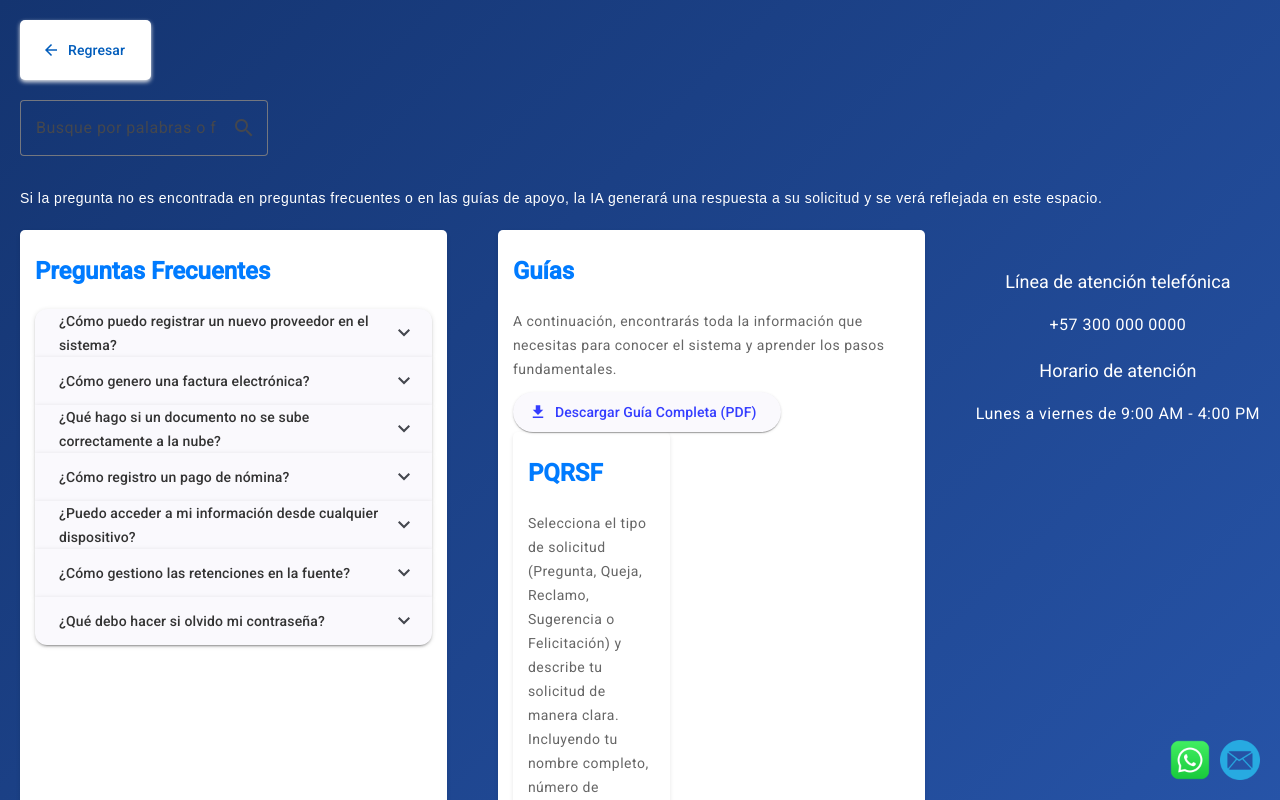
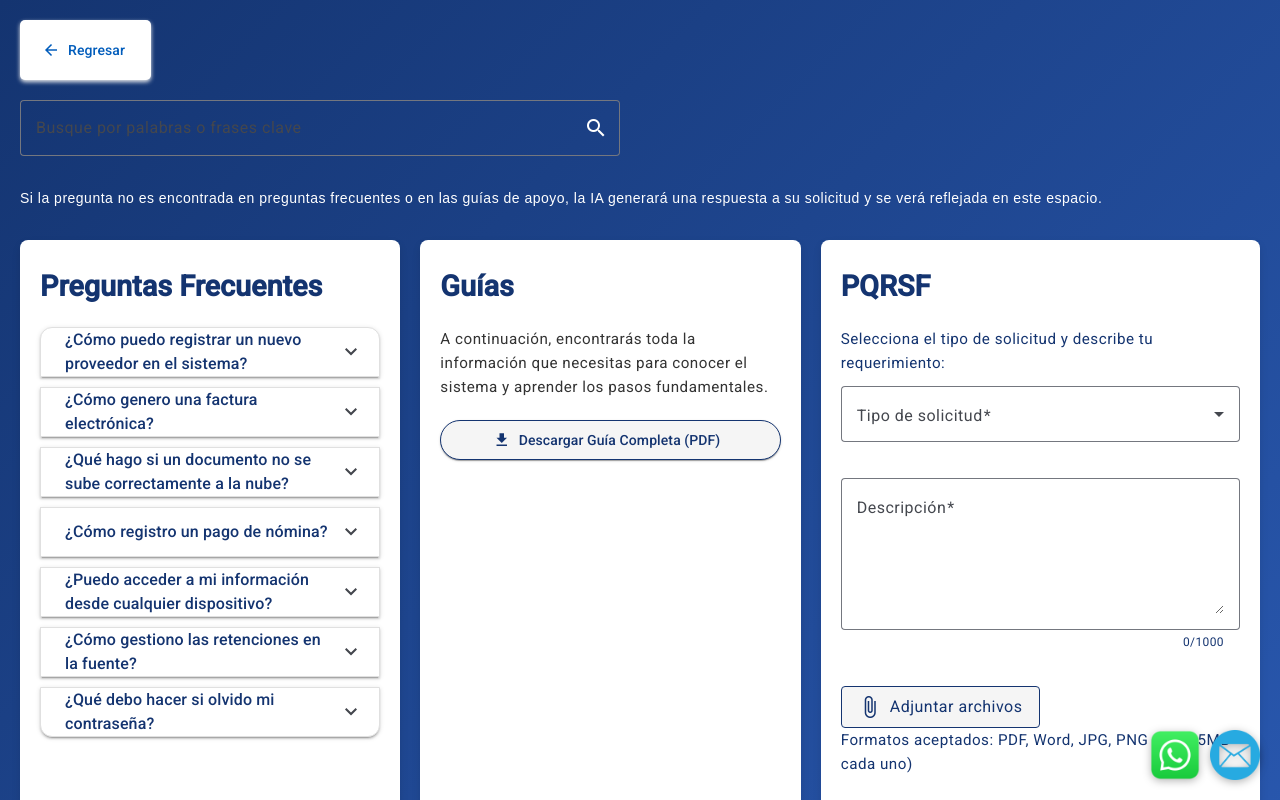
Before and after one commit to Diana-hub4/demo-dian, an Angular app: page /ayuda in a window 1280 px wide. Shown: the top 800 px of the page. Built offline with nearby package versions, Linux system fonts and the light colour scheme.

Commit message:
conexion pqrsf

```diff
--- a/src/app/ayuda/ayuda.component.css
+++ b/src/app/ayuda/ayuda.component.css
@@ -1,10 +1,8 @@
 .ayuda-container {
   padding: 20px;
-  text-align: center;
   background: linear-gradient(135deg, #143470, #2c5db8);
   min-height: 100vh;
-  position: relative;
-  color: white !important;
+  color: white;
 }
 
 .top-bar {
@@ -20,59 +18,255 @@
   box-shadow: 0 2px 4px rgb(237, 237, 237);
 }
 
-.pqrsf-section button {
-  margin-top: 10px; /* Ajusta el valor según sea necesario */
-}
-
 .search-section {
-  text-align: left;
-  margin-bottom: 20px;
-  color: white !important;
+  margin-bottom: 30px;
 }
 
 .search-bar {
-  color: white !important;
   width: 100%;
-  max-width: 500px;
+  max-width: 600px;
   margin-bottom: 10px;
 }
 
-.search-field .mat-input-element::placeholder {
+.search-field {
+  width: 100%;
+}
+
+.search-field .mat-form-field-outline {
   color: white !important;
-  opacity: 1;
 }
 
 .search-field .mat-input-element {
   color: white !important;
 }
 
+.search-field .mat-form-field-label {
+  color: white !important;
+}
+
+.search-field .mat-form-field-outline-thick {
+  color: white !important;
+}
+
+.search-field .mat-icon {
+  color: white !important;
+}
+
 .search-message {
   font-family: 'Poppins', sans-serif;
   font-size: 14px;
-  color: #fff; /* Texto blanco para contraste */
 }
 
 .sections-container {
   display: flex;
-  justify-content: space-between;
-  margin-bottom: 20px;
-  gap: 20px; /* Separación entre secciones */
+  flex-wrap: wrap;
+  gap: 20px;
+  margin-bottom: 100px;
 }
 
-.faq-section, .guide-section, .pqrsf-section {
-  width: 32%; /* Cada sección ocupa un tercio del espacio */
-  text-align: left;
-  background-color: #fff; /* Fondo blanco para las secciones */
-  padding: 15px;
-  border-radius: 5px;
-  box-shadow: 0 2px 4px rgba(0, 0, 0, 0.1);
+.mat-expansion-panel {
+  background: rgba(255, 255, 255, 0.1) !important;
+  color: white !important;
 }
 
-.faq-title, .guide-title, .pqrsf-title {
-  font-family: 'Roboto', sans-serif;
-  font-size: 24px;
-  font-weight: 600; /* Semibold */
-  color: #007bff; /* Azul similar al fondo */
+.mat-expansion-panel-header-title {
+  color: white !important;
+  font-weight: 500;
+}
+
+.mat-expansion-panel-content {
+  color: rgba(255, 255, 255, 0.9) !important;
+}
+
+.section-column {
+  flex: 1;
+  min-width: 300px;
+  background: rgba(255, 255, 255, 0.1);
+  border-radius: 8px;
+  padding: 20px;
+  backdrop-filter: blur(5px);
+}
+
+.faq-section {
+  width: 100%;
+  background: white;
+  border-radius: 8px;
+  padding: 20px;
+  box-shadow: 0 4px 8px rgba(0, 0, 0, 0.1);
+  color: #143470;
+}
+
+.faq-section p{
+  color: #333;
+  font-size: 0.95rem;
+}
+
+.faq-section h2 {
+  font-size: 1.8rem !important;
+  color: #143470 !important; /* Título en azul oscuro */
+  margin-bottom: 15px;
+  font-weight: 600;
+}
+
+.faq-section .mat-expansion-panel {
+  background: white !important;
+  color: #333 !important; /* Texto negro para el contenido */
+  border: 1px solid #e0e0e0 !important;
+}
+
+.faq-section .mat-expansion-panel-header-title {
+  color: #143470 !important; /* Preguntas en azul oscuro */
+  font-weight: 500;
+}
+
+.faq-section .mat-expansion-panel-content {
+  color: #333 !important; /* Respuestas en negro */
+}
+
+.faq-section .mat-expansion-indicator::after {
+  color: #143470 !important; /* Flecha del acordeón en azul */
+}
+
+.guide-section {
+  width: 100%;
+  background: white;
+  border-radius: 8px;
+  padding: 20px;
+  box-shadow: 0 4px 8px rgba(0, 0, 0, 0.1);
+  color: #143470;
+}
+
+.guide-section h2 {
+  color: #143470;
+  font-size: 1.8rem;
+  margin-bottom: 15px;
+  font-weight: 600;
+}
+
+.guide-section p {
+  color: #333;
+  font-size: 0.95rem;
+}
+
+.guide-section button {
+  color: white !important; /* Texto blanco para el botón */
+}
+
+.guide-section button[mat-raised-button] {
+  background-color: #f5f5f5 !important;
+  color: #143470 !important;
+  border: 1px solid #143470 !important;
+  width: 100%;
+  padding: 8px 0;
+}
+
+.guide-section button[mat-raised-button]:hover {
+  background-color: #e0e0e0 !important;
+}
+
+.pqrsf-section {
+  width: 100%;
+  background: white;
+  border-radius: 8px;
+  padding: 20px;
+  box-shadow: 0 4px 8px rgba(0, 0, 0, 0.1);
+  color: #143470;
+}
+
+.pqrsf-section h2 {
+  color:  #143470;
+  margin-bottom: 15px;
+  font-size: 1.8rem;
+  font-weight: 600;
+}
+
+.pqrsf-section p {
+  color: #143470;
+  font-size: 0.95rem;
+}
+
+.full-width {
+  width: 100%;
+  margin-bottom: 16px;
+}
+
+/* Estilos para la carga de archivos */
+.file-upload-container {
+  margin: 20px 0;
+}
+
+.file-upload-button {
+  display: inline-flex;
+  align-items: center;
+  padding: 8px 16px;
+  background-color: #f5f5f5;
+  color: #143470;
+  border: 1px solid #143470;
+  border-radius: 4px;
+  cursor: pointer;
+  transition: all 0.3s;
+}
+
+.file-upload-button:hover {
+  background-color: #e0e0e0;
+}
+
+.file-upload-button mat-icon {
+  margin-right: 8px;
+}
+
+.file-upload-hint {
+  font-size: 0.8rem;
+  color: #666;
+  margin-top: 8px;
+}
+
+.file-list {
+  margin-top: 15px;
+}
+
+.file-list ul {
+  list-style: none;
+  padding: 0;
+  margin: 0;
+}
+
+.file-list li {
+  display: flex;
+  justify-content: space-between;
+  align-items: center;
+  padding: 8px;
+  background: #f9f9f9;
+  border-radius: 4px;
+  margin-bottom: 5px;
+}
+
+.file-list li button {
+  color: #ff4444;
+}
+
+.file-upload input[type="file"] {
+  display: none;
+}
+
+.file-upload label {
+  display: inline-block;
+  padding: 8px 16px;
+  background: #3f51b5;
+  color: white;
+  border-radius: 4px;
+  cursor: pointer;
+}
+
+.file-upload ul {
+  list-style-type: none;
+  padding: 0;
+  margin-top: 10px;
+}
+
+.file-upload li {
+  padding: 5px 0;
+  border-bottom: 1px solid #ddd;
 }
 
 .faq-question {
@@ -87,44 +281,94 @@
   color: #666;
 }
 
-.guide-section p, .pqrsf-section p {
-  font-family: 'Roboto', sans-serif;
-  font-size: 14px;
-  color: #666;
-}
-
 .file-upload {
   margin: 15px 0;
 }
 
 .file-upload p {
-  font-family: 'Roboto', sans-serif;
   font-size: 14px;
   color: #666;
 }
 
+/* Estilo para la sección de atención telefónica */
 .info-section {
-  margin-top: 30px;
-  font-family: 'Roboto', sans-serif;
-  font-size: 16px; /* Tamaño de letra más pequeño */
-  color: #fff; /* Texto blanco para contraste */
+  text-align: center;
+  margin: 40px auto;
+  color: white;
+  width: 100%;
+  max-width: 600px;
+  padding: 0 20px;
 }
 
 .info-section h3 {
-  font-size: 18px; /* Tamaño de letra más pequeño */
-  color: #fff; /* Texto blanco para contraste */
+  font-size: 1.4rem;
+  margin-bottom: 10px;
+  color: white;
+}
+
+.info-section p {
+  font-size: 1.1rem;
+  margin: 5px 0;
+  line-height: 1.6;
+}
+
+/* Opcional: estilo para resaltar el número */
+.phone-number {
+  font-size: 1.3rem;
+  font-weight: 500;
+  margin: 10px 0;
 }
 
 .contact-icons {
   position: fixed;
   bottom: 20px;
-  right: 20px; /* Mover a la parte inferior derecha */
+  right: 20px;
   display: flex;
   gap: 10px;
 }
 
 .icon {
-  width: 40px;
-  height: 40px;
+  width: 50px;
+  height: 50px;
   cursor: pointer;
+  transition: transform 0.2s;
+  filter: drop-shadow(0 2px 4px rgba(0, 0, 0, 0.3));
 }
+
+.icon:hover {
+  transform: scale(1.1);
+}
+
+/* Estilos para los acordeones */
+.mat-expansion-panel {
+  background: rgba(255, 255, 255, 0.1) !important;
+  color: white !important;
+  margin-bottom: 10px;
+}
+
+.mat-expansion-panel-header-title {
+  color: white !important;
+}
+
+.mat-expansion-panel-content {
+  color: white !important;
+}
+
+/* Estilos para botones */
+button[mat-raised-button] {
+  margin-top: 10px;
+}
+
+/* Ajustes para móviles */
+@media (min-width: 768px) {
+  .sections-container {
+    flex-direction: row;
+    flex-wrap: wrap;
+  }
+
+  .faq-section,
+  .guide-section,
+  .pqrsf-section {
+    width: calc(33.33% - 14px); /* 3 columnas con separación */
+  }
+}
--- a/src/app/ayuda/ayuda.component.html
+++ b/src/app/ayuda/ayuda.component.html
@@ -22,39 +22,40 @@
   <!-- Secciones alineadas -->
   <div class="sections-container">
     <!-- Preguntas Frecuentes -->
-    <div class="faq-section">
-      <h2 class="faq-title">Preguntas Frecuentes</h2>
+    <div class="section-column faq-section">
+      <h2>Preguntas Frecuentes</h2>
       <mat-accordion>
         <mat-expansion-panel *ngFor="let item of faqItems">
           <mat-expansion-panel-header>
-            <mat-panel-title class="faq-question">
+            <mat-panel-title>
               {{ item.question }}
             </mat-panel-title>
           </mat-expansion-panel-header>
-          <p class="faq-answer">{{ item.answer }}</p>
+          <p>{{ item.answer }}</p>
         </mat-expansion-panel>
       </mat-accordion>
     </div>
 
     <!-- Guías -->
-    <div class="guide-section">
-      <h2 class="guide-title">Guías</h2>
+    <div class="section-column guide-section">
+      <h2>Guías</h2>
       <p>A continuación, encontrarás toda la información que necesitas para conocer el sistema y aprender los pasos fundamentales.</p>
       <button mat-raised-button color="accent" (click)="downloadGuide()">
         <mat-icon>download</mat-icon>
         Descargar Guía Completa (PDF)
       </button>
       <div *ngIf="downloading" class="loading-message">Preparando descarga...</div>
+    </div>
 
     <!-- PQRSF -->
     <div class="pqrsf-section">
-      <h2 class="pqrsf-title">PQRSF</h2>
-      <p>Selecciona el tipo de solicitud (Pregunta, Queja, Reclamo, Sugerencia o Felicitación) y describe tu solicitud de manera clara. Incluyendo tu nombre completo, número de teléfono y correo electrónico, para que podamos ayudarte.</p>
+      <h2>PQRSF</h2>
+      <p>Selecciona el tipo de solicitud y describe tu requerimiento:</p>
 
-<!-- Campo de selección de tipo de solicitud -->
-    <!-- Campo de selección de tipo de solicitud -->
-    <mat-form-field appearance="outline" style="margin-bottom: 16px;">
-      <mat-select [(ngModel)]="pqrsfType" placeholder="Selecciona el tipo de solicitud">
+      <form (ngSubmit)="submitPQRSF()">
+        <mat-form-field appearance="outline" class="full-width">
+          <mat-label>Tipo de solicitud</mat-label>
+          <mat-select [(ngModel)]="pqrsfType" name="tipo" required>
             <mat-option value="pregunta">Pregunta</mat-option>
             <mat-option value="queja">Queja</mat-option>
             <mat-option value="reclamo">Reclamo</mat-option>
@@ -63,29 +64,58 @@
           </mat-select>
         </mat-form-field>
 
-<!-- Campo de texto para la descripción -->
-
-  <div class="pqrsf-textarea-container">
-    <mat-form-field appearance="outline">
+        <mat-form-field appearance="outline" class="full-width">
+          <mat-label>Descripción</mat-label>
           <textarea
             matInput
             [(ngModel)]="pqrsfMessage"
+            name="mensaje"
+            required
+            maxlength="1000"
+            rows="5"
             placeholder="Describa su solicitud (máximo 1000 caracteres)"
-        maxlength="1000" rows="5"
-        rows="5"
           ></textarea>
+          <mat-hint align="end">{{pqrsfMessage.length}}/1000</mat-hint>
         </mat-form-field>
+
+        <div class="file-upload-container">
+          <label class="file-upload-button">
+            <mat-icon>attach_file</mat-icon>
+            Adjuntar archivos
+            <input
+              type="file"
+              (change)="onFileSelected($event)"
+              multiple
+              accept=".pdf,.doc,.docx,.jpg,.png"
+              #fileInput
+              hidden
+            />
+          </label>
+
+          <p>Formatos aceptados: PDF, Word, JPG, PNG (Máx. 5MB cada uno)</p>
+          <div *ngIf="selectedFiles.length > 0" class="file-list">
+            <p>Archivos seleccionados:</p>
+            <ul>
+              <li *ngFor="let file of selectedFiles; let i = index">
+                {{file.name}} ({{(file.size/1024/1024).toFixed(2)}} MB)
+                <button mat-icon-button (click)="removeFile(i)">
+                  <mat-icon>close</mat-icon>
+                </button>
+              </li>
+            </ul>
+          </div>
         </div>
 
-
-      <!-- Sección de carga de archivos -->
-      <div class="file-upload">
-        <input type="file" (change)="onFileSelected($event)" multiple />
-        <p>Puedes adjuntar imágenes o documentos como soporte.</p>
-      </div>
-
-      <!-- Botón de envío -->
-      <button mat-raised-button color="primary" (click)="submitPQRSF()">Enviar</button>
+        <button
+          mat-raised-button
+          color="primary"
+          type="submit"
+          [disabled]="!pqrsfType || !pqrsfMessage"
+        >
+          <mat-icon>send</mat-icon>
+          Enviar PQRSF
+        </button>
+      </form>
     </div>
   </div>
 
--- a/src/app/ayuda/ayuda.component.ts
+++ b/src/app/ayuda/ayuda.component.ts
@@ -8,6 +8,8 @@ import { FormsModule } from '@angular/forms';
 import { MatExpansionModule } from '@angular/material/expansion';
 import { CommonModule } from '@angular/common';
 import { MatSelectModule } from '@angular/material/select'; // Importar MatSelectModule
+import { MatSnackBar } from '@angular/material/snack-bar';
+import { PqrsfService } from '../services/pqrsf.service';
 
 @Component({
   selector: 'app-ayuda',
@@ -22,10 +24,13 @@ import { MatSelectModule } from '@angular/material/select'; // Importar MatSelec
     MatInputModule,
     FormsModule,
     MatExpansionModule,
-    MatSelectModule, // Añadir MatSelectModule
+    MatSelectModule,
   ],
 })
 export class AyudaComponent {
+removeFile(_t101: number) {
+throw new Error('Method not implemented.');
+}
   searchTerm: string = '';
   pqrsfType: string = '';
   pqrsfMessage: string = '';
@@ -42,7 +47,11 @@ export class AyudaComponent {
   ];
 downloading: any;
 
-  constructor(private router: Router) {}
+constructor(
+  private router: Router,
+  private pqrsfService: PqrsfService,
+  private snackBar: MatSnackBar
+) {}
 
   // Regresar a la vista anterior
   goBack(): void {
@@ -56,8 +65,24 @@ downloading: any;
 
   // Manejar la selección de archivos
   onFileSelected(event: any): void {
-    this.selectedFiles = event.target.files;
+    const files: FileList = event.target.files;
+    const maxSize = 5 * 1024 * 1024; // 5MB
+
+    for (let i = 0; i < files.length; i++) {
+      if (files[i].size > maxSize) {
+        this.snackBar.open(`El archivo ${files[i].name} excede el tamaño máximo de 5MB`, 'Cerrar', {
+          duration: 5000
+        });
+        continue;
+      }
+      this.selectedFiles.push(files[i]);
+    }
+
+    // Limpiar el input para permitir seleccionar el mismo archivo otra vez
+    event.target.value = '';
   }
+
+
   // Abrir WhatsApp
   openWhatsApp(): void {
     window.open('https://wa.me/5731234567890', '_blank');
@@ -69,9 +94,36 @@ downloading: any;
   }
   // Enviar PQRSF
   submitPQRSF(): void {
-    console.log('Tipo de PQRSF:', this.pqrsfType);
-    console.log('Mensaje:', this.pqrsfMessage);
-    console.log('Archivos adjuntos:', this.selectedFiles);
-    alert('Su PQRSF ha sido enviado correctamente.');
+    if (!this.pqrsfType || !this.pqrsfMessage) {
+      this.snackBar.open('Por favor complete todos los campos requeridos', 'Cerrar', {
+        duration: 3000
+      });
+      return;
+    }
+
+    this.pqrsfService.enviarPQRSF(
+      this.pqrsfType,
+      this.pqrsfMessage,
+      Array.from(this.selectedFiles)
+    ).subscribe({
+      next: (response) => {
+        this.snackBar.open('PQRSF enviada correctamente', 'Cerrar', {
+          duration: 3000
+        });
+        this.resetPQRSFForm();
+      },
+      error: (err) => {
+        console.error('Error al enviar PQRSF:', err);
+        this.snackBar.open('Error al enviar PQRSF. Por favor intente nuevamente.', 'Cerrar', {
+          duration: 3000
+        });
+      }
+    });
+  }
+
+  private resetPQRSFForm(): void {
+    this.pqrsfType = '';
+    this.pqrsfMessage = '';
+    this.selectedFiles = [];
   }
 }
--- /dev/null
+++ b/src/app/services/pqrsf.service.ts
@@ -0,0 +1,30 @@
+// src/app/services/pqrsf.service.ts
+import { Injectable } from '@angular/core';
+import { HttpClient, HttpHeaders } from '@angular/common/http';
+import { Observable } from 'rxjs';
+
+@Injectable({
+  providedIn: 'root'
+})
+export class PqrsfService {
+  private apiUrl = 'http://localhost:8000/api';
+
+  constructor(private http: HttpClient) { }
+
+  enviarPQRSF(tipo: string, mensaje: string, archivos: File[]): Observable<any> {
+    const formData = new FormData();
+    formData.append('tipo', tipo);
+    formData.append('mensaje', mensaje);
+
+    archivos.forEach(archivo => {
+      formData.append('archivos', archivo, archivo.name);  // ✅ Asegúrate de incluir el nombre
+    });
+
+    // Elimina headers manuales (FormData genera automáticamente el Content-Type correcto)
+    return this.http.post('http://localhost:8000/pqrsf/', formData, {
+      reportProgress: true,
+      observe: 'response'
+    });
+  }
+
+}
```
Lines whose indentation alone changed are shown as unchanged.
